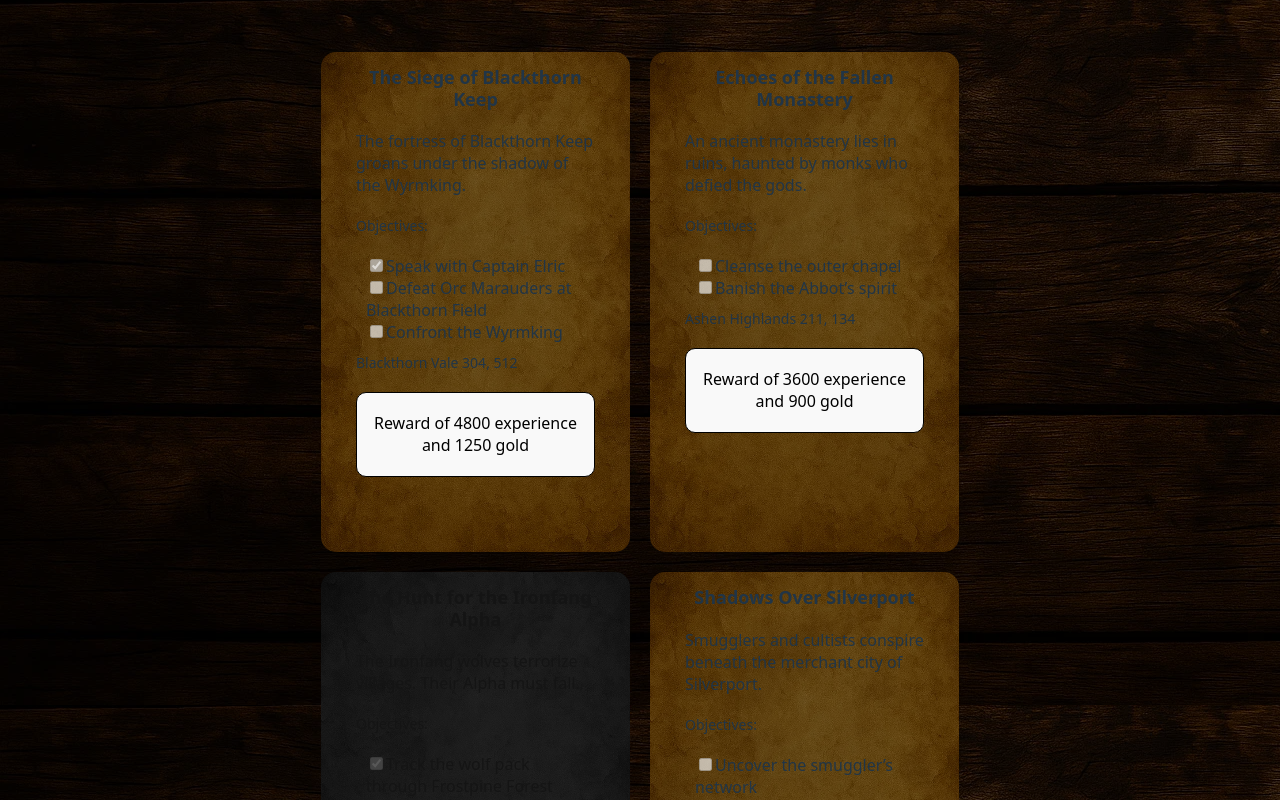
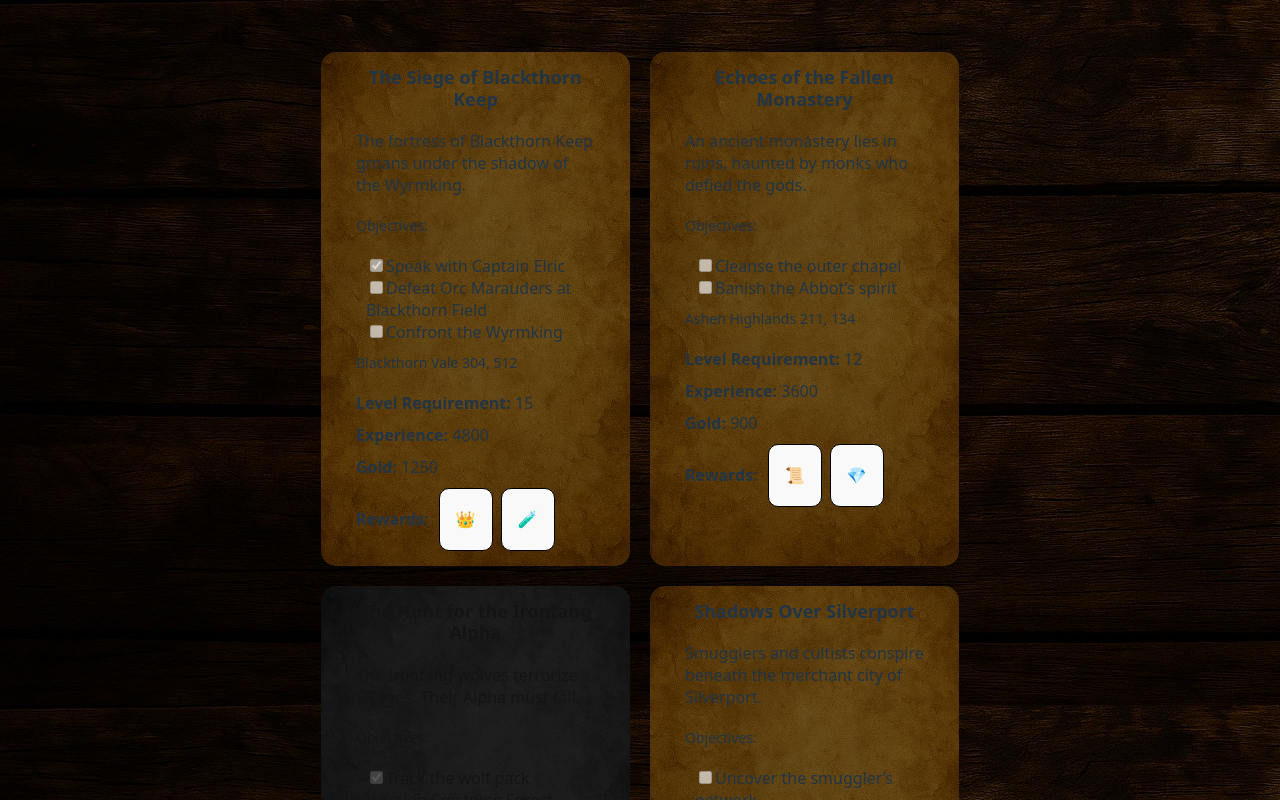
Before and after one commit to RosaliaCampusano/CardProyect, a React (Vite) app: page / in a window 1280 px wide. Shown: the top 800 px of the page. Built offline with nearby package versions, Linux system fonts and the light colour scheme.

Commit message:
refactor: modify the reward structure to make it more readable

```diff
--- a/src/Card/Rewards.jsx
+++ b/src/Card/Rewards.jsx
@@ -1,12 +1,51 @@
-function Rewards({ rewards, levelRequiment }) {
-  const reward = () => {
-    return alert(`Requires a minimum level of ${levelRequiment}`);
+function Rewards({ rewards, levelRequirement }) {
+  const getEmoji = (item) => {
+    if (item.isUnique) return "👑";
+    switch (item.type) {
+      case "sword":
+      case "dagger":
+      case "weapon":
+        return "⚔️";
+      case "armor":
+      case "helm":
+        return "🛡️";
+      case "scroll":
+        return "📜";
+      case "consumable":
+        return "🧪";
+      case "artifact":
+      case "amulet":
+      case "quest_item":
+        return "💎";
+      default:
+        return "🎁";
+    }
   };
+
+  ///// Event Onclick to show the name in a tooltip.
+
   return (
-    <div>
-      <button className="reward-container" onClick={reward}>
-        Reward of {rewards.experience} experience and {rewards.gold} gold
-      </button>
+    <div className="rewards-container">
+      <p>
+        <strong>Level Requirement:</strong> {levelRequirement}
+      </p>
+      <p>
+        <strong>Experience:</strong> {rewards.experience}
+      </p>
+      <p>
+        <strong>Gold:</strong> {rewards.gold}
+      </p>
+      <div className="rewards-line">
+        <span className="rewards-label">
+          <strong>Rewards:</strong>
+        </span>
+        <div className="reward-buttons">
+          {rewards.items &&
+            rewards.items.map((item) => (
+              <button className="reward-btn">{getEmoji(item)}</button>
+            ))}
+        </div>
+      </div>
     </div>
   );
 }
```
